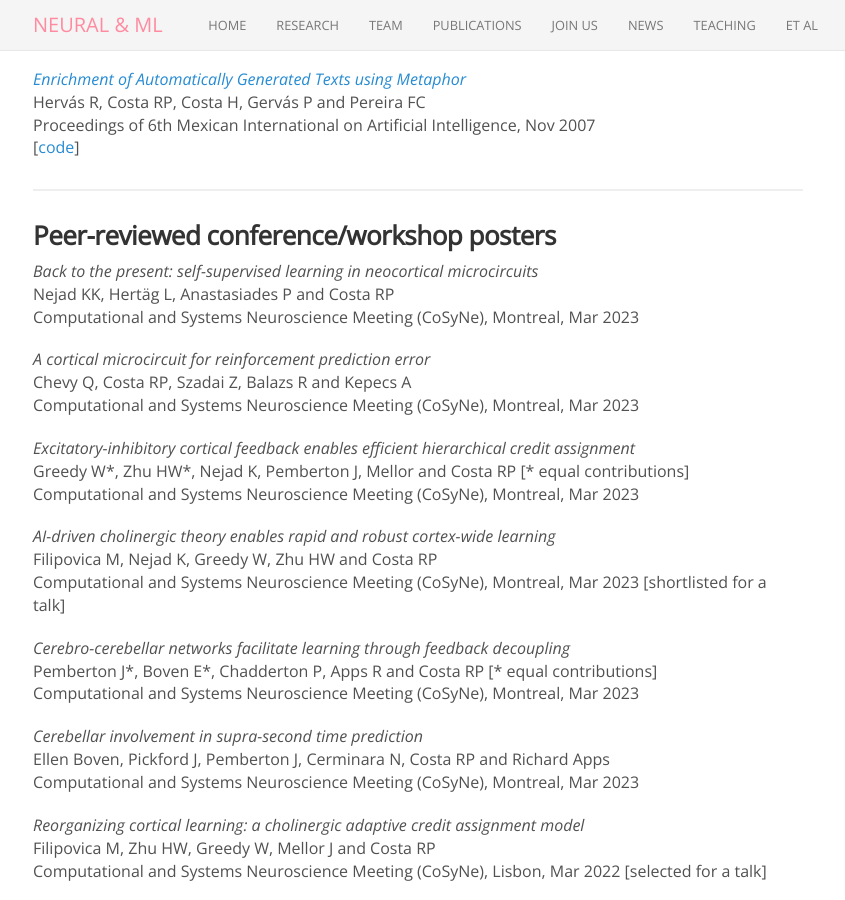
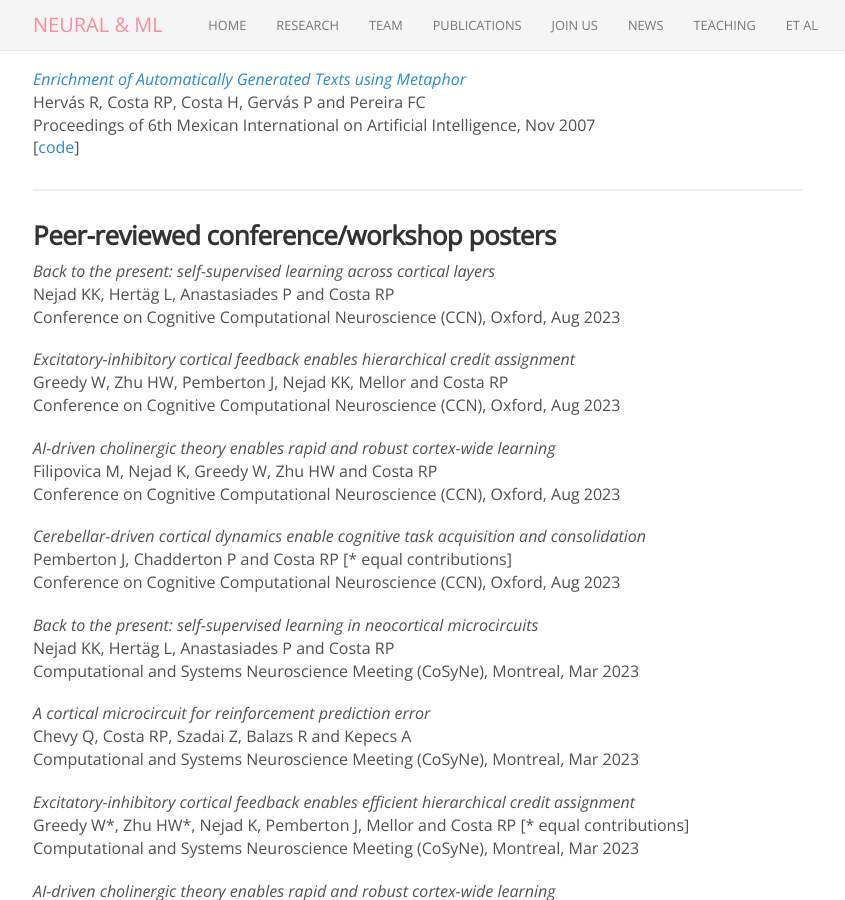
Before and after one commit to neuralml/neuralml.github.io, a Jekyll site: the page built from publications.md, in a window 1280 px wide and 900 px high, scrolled down 3430 px. Shown: the whole window, without its empty margins (222-1067 px from the left). Built offline with Jekyll 4.4.1, drawn with Linux system fonts in a browser that asks for light colours; nearby versions of some CDN libraries.

Commit message:
added CCN'23

```diff
--- a/publications.md
+++ b/publications.md
@@ -163,6 +163,22 @@ Proceedings of 6th Mexican International on Artificial Intelligence, Nov 2007<br
 
 
 ### Peer-reviewed conference/workshop posters
+
+_Back to the present: self-supervised learning across cortical layers_<br>
+Nejad KK, Hertäg L, Anastasiades P and Costa RP<br>
+Conference on Cognitive Computational Neuroscience (CCN), Oxford, Aug 2023
+
+_Excitatory-inhibitory cortical feedback enables hierarchical credit assignment_<br>
+Greedy W, Zhu HW, Pemberton J, Nejad KK, Mellor and Costa RP<br>
+Conference on Cognitive Computational Neuroscience (CCN), Oxford, Aug 2023
+
+_AI-driven cholinergic theory enables rapid and robust cortex-wide learning_<br>
+Filipovica M, Nejad K, Greedy W, Zhu HW and Costa RP<br>
+Conference on Cognitive Computational Neuroscience (CCN), Oxford, Aug 2023
+
+_Cerebellar-driven cortical dynamics enable cognitive task acquisition and consolidation_<br>
+Pemberton J, Chadderton P and Costa RP [\* equal contributions]<br>
+Conference on Cognitive Computational Neuroscience (CCN), Oxford, Aug 2023
 
 _Back to the present: self-supervised learning in neocortical microcircuits_<br>
 Nejad KK, Hertäg L, Anastasiades P and Costa RP<br>
```
Also changed, not shown: 1 other file.
